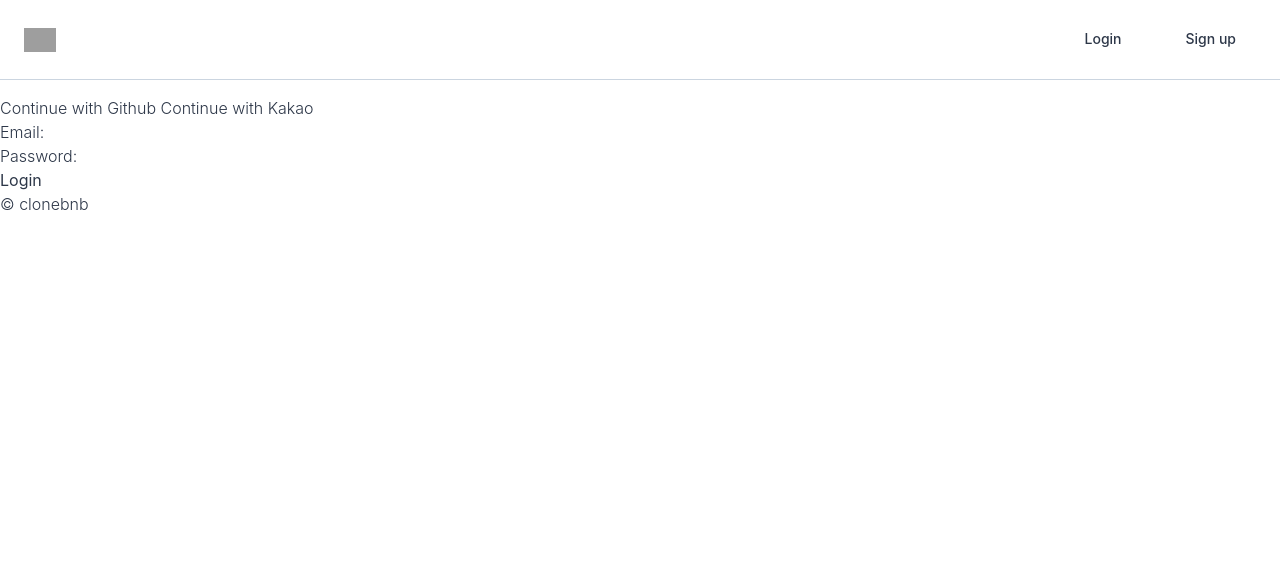
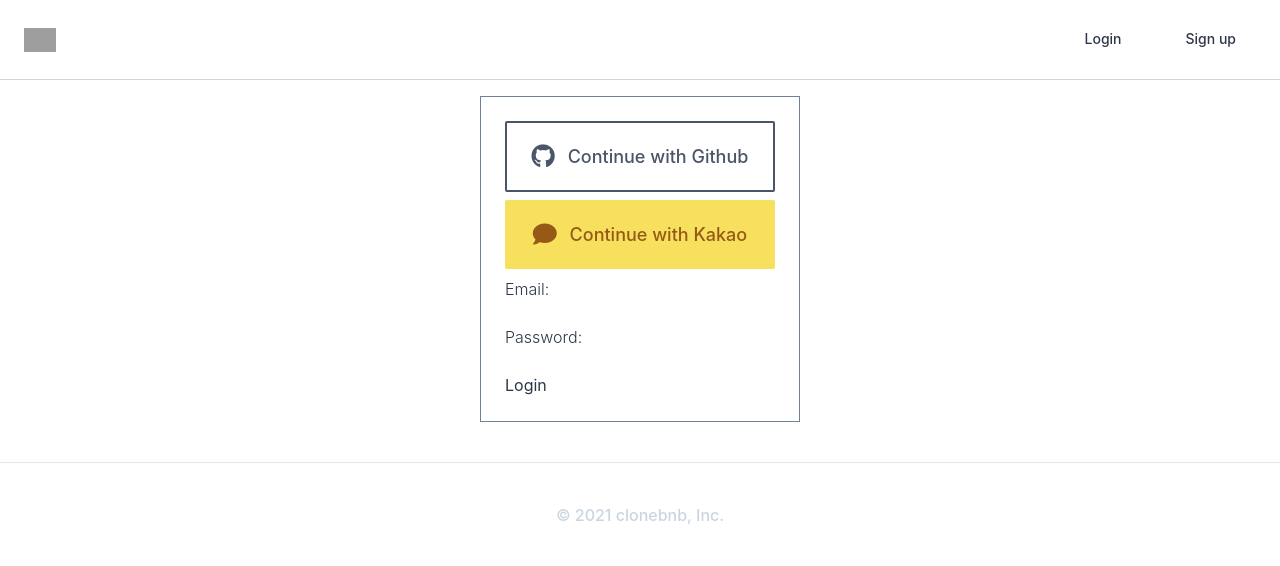
Before and after one commit to KimHS0915/python-django-clone-coding, a Django app: page /users/login in a window 1280 px wide. Shown: the top 566 px of the page. Run offline with Django 3.2, Linux system fonts and the light colour scheme; some libraries are stand-ins or nearby versions; grey boxes are pictures that could not be loaded.

Commit message:
Update footer, login, social login

```diff
--- a/templates/partials/footer.html
+++ b/templates/partials/footer.html
@@ -1,3 +1,5 @@
-<footer>
-    &copy; clonebnb
+<footer class='container mx-auto text-center py-10 border-t font-medium text-gray-400'>
+    <span>
+        &copy; 2021 clonebnb, Inc.
+    </span>
 </footer>
--- a/templates/partials/room_card.html
+++ b/templates/partials/room_card.html
@@ -1,4 +1,5 @@
 <div class='w-1/4 mb-10 px-2 overflow-hidden'>
+    <a href={% url 'rooms:detail' room.pk %}>
         <div class='w-full h-64 bg-cover bg-center rounded-lg mb-2' style='background-image: url({{ room.first_photo }});'></div>
         <div class='flex justify-between mb-2 truncate'>
             <div class='w-4/5 overflow-hidden flex'>
@@ -18,4 +19,5 @@
         <span class='text-black w-11/12 block truncate'>
             {{ room.name }}
         </span>
+    </a>
 </div>
--- a/templates/partials/social_login.html
+++ b/templates/partials/social_login.html
@@ -1,8 +1,8 @@
-<div>
-    <a href="{% url 'users:github-login' %}">
-        Continue with Github
+<div class='flex flex-col w-full'>
+    <a href="{% url 'users:github-login' %}" class='w-full border-2 border-gray-700 text-center rounded-sm py-5 font-medium text-gray-700 mb-2 text-lg'>
+        <i class='fab fa-github fa-lg mr-2'></i> Continue with Github
     </a>
-    <a href="{% url 'users:kakao-login' %}">
-        Continue with Kakao
+    <a href="{% url 'users:kakao-login' %}" class='w-full border border-yellow-400 bg-yellow-400 text-center rounded-sm py-5 font-medium text-yellow-800 mb-2 text-lg'>
+        <i class='fas fa-comment fa-lg mr-2'></i> Continue with Kakao
     </a>
 </div>
--- a/templates/users/login.html
+++ b/templates/users/login.html
@@ -8,10 +8,12 @@
 {% endblock %}
 
 {% block content %}
+    <div class='container lg:w-5/12 md:w-1/2 xl:w-1/4 mx-auto my-10 flex flex-col items-center border p-6 border-gray-600'>
         {% include 'partials/social_login.html' %}
         <form method='POST' action="{% url 'users:login' %}">
             {% csrf_token %}
             {{ form.as_p }}
             <button>Login</button>
         </form>
+    </div>
 {% endblock %}
```
Lines whose indentation alone changed are shown as unchanged.
